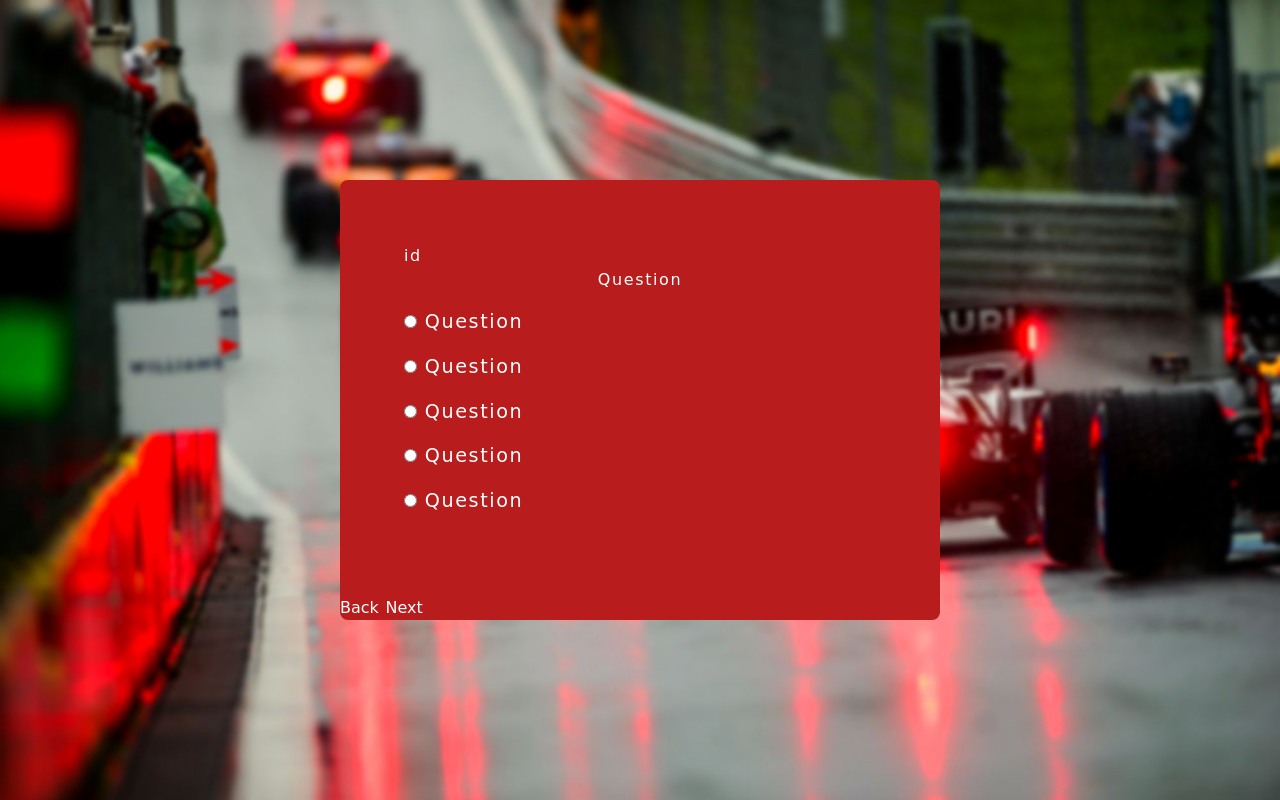
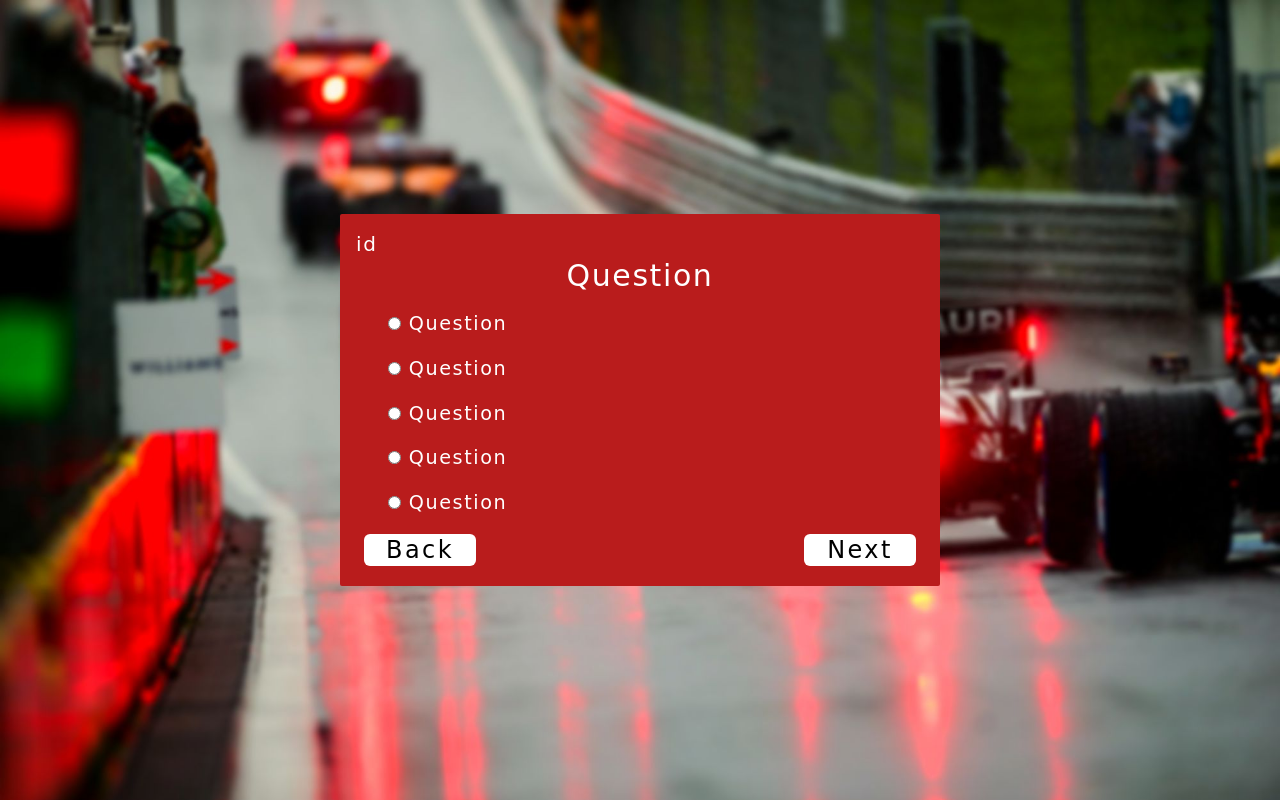
Before and after one commit to nesathanozturk/f1-quiz-app, a plain HTML site: page index.html in a window 1280 px wide. Drawn offline with nearby package versions, Linux system fonts and the light colour scheme; a web font is replaced by a local one.

Commit message:
edited buttons

```diff
--- a/index.html
+++ b/index.html
@@ -18,11 +18,11 @@
         <button id="click" class="bg-red-600 hover:bg-red-800 w-28 p-2 mr-3 rounded-md text-xl hover:scale-x-110 hover:scale-y-110 hover:transition tracking-widest">Click</button>
     </main>
     <!-- Quiz Container -->
-        <div class="container w-[37.5rem] bg-red-700 rounded-lg overflow-hidden" id="quiz">
-            <div class="header p-[4rem]">
-                <p id="question_id">id</p>
-                <h1 class="text-center" id="question">Question</h1>
-                <ul>
+        <div class="container w-[37.5rem] p-[1rem] bg-red-700 rounded-sm overflow-hidden text-white tracking-widest" id="quiz">
+            <div class="header">
+                <p class="text-xl" id="question_id">id</p>
+                <h1 class="text-center text-3xl" id="question">Question</h1>
+                <ul class="ml-8">
                     <li>
                         <input type="radio" name="answer" class="answer" id="a">
                         <label for="a" id="answer_a">Question</label>
@@ -45,8 +45,10 @@
                     </li>
                 </ul>
             </div>
-            <button id="back">Back</button>
-            <button class="" id="next">Next</button>
+            <div class="buttons flex justify-between items-center">
+                <button class="bg-white w-28 mb-1 ml-2 rounded-md text-2xl text-black tracking-widest" id="back">Back</button>
+                <button class="bg-white w-28 mb-1 mr-2 rounded-md text-2xl text-black tracking-widest" id="next">Next</button>
+            </div>
         </div>
         <!-- Javascript -->
         <script src="app.js"></script>
```
Also changed, not shown: dist/output.css.
